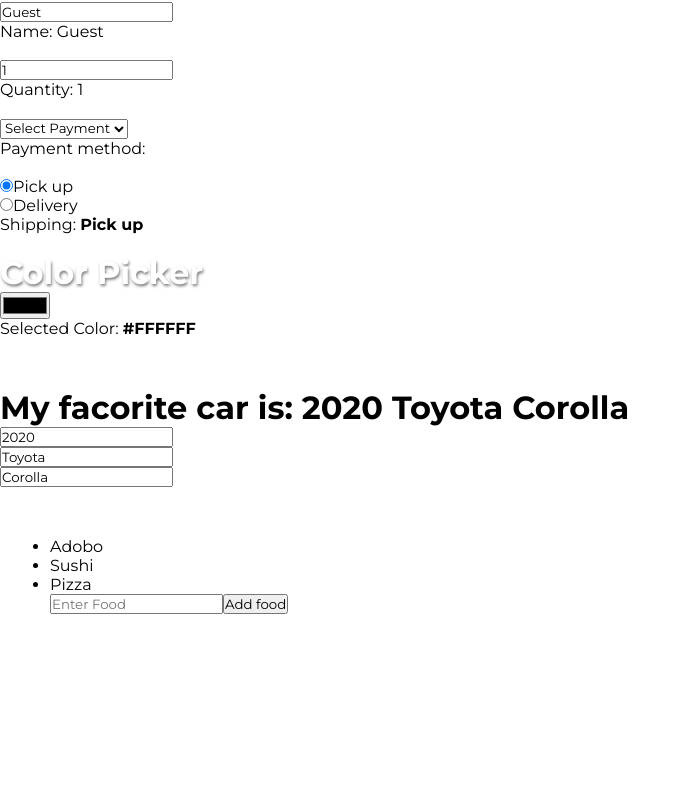
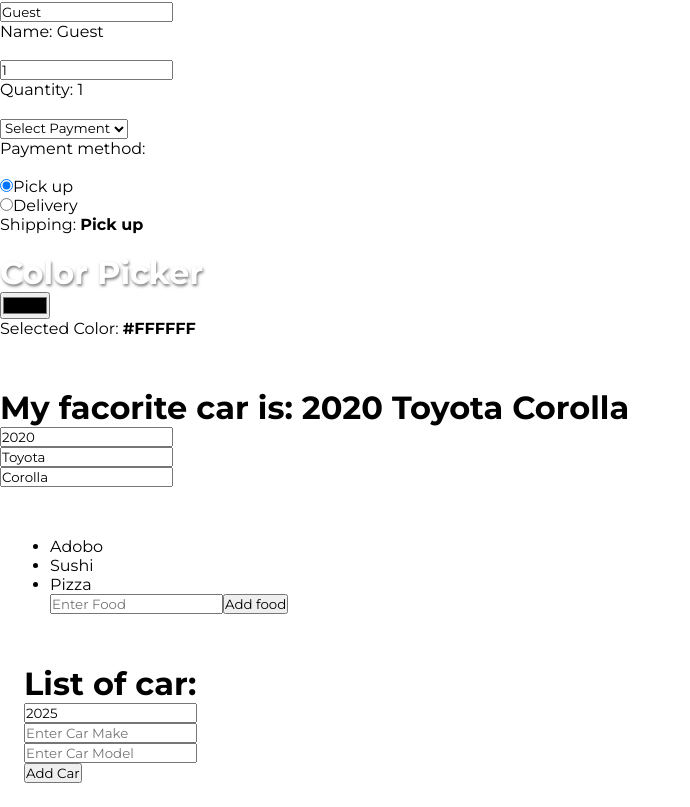
Before and after one commit to peterGwapo29/React, a React (Vite) app in the folder my-react-app/: page / in a window 1280 px wide. Shown: the part 259-1066 px from the top of the page, without its empty margins (0-690 px from the left). Before the commit the page ends 923 px from the top, so only its background shows below. Built offline with nearby package versions, Linux system fonts and the light colour scheme.

Commit message:
update array objects in state

```diff
--- a/my-react-app/src/App.jsx
+++ b/my-react-app/src/App.jsx
@@ -5,6 +5,7 @@
 import ColorPicker from './ColorPicker.jsx'
 import MyComponent from './MyComponent.jsx'
 import Food from './Food.jsx'
+import Car from './Car.jsx'
 
 
 function App() {
@@ -18,6 +19,7 @@
     <ColorPicker/>
     <MyComponent/>
     <Food/>
+    <Car/>
 
 
     </>
--- /dev/null
+++ b/my-react-app/src/Car.jsx
@@ -0,0 +1,53 @@
+import React, { useState } from 'react';
+
+function Cars() {
+    const [cars, setCar] = useState([]);
+    const [carYear, setYear] = useState(new Date().getFullYear());
+    const [carMake, setMake] = useState("");
+    const [carModel, setModel] = useState("");
+
+    function handleRemove(index) {
+        setCar(c => c.filter((dlt, i) => i !== index));
+    }
+
+    function handleAddCar() {
+        const newCar = {year: carYear,
+                        make: carMake,
+                        model: carModel};
+
+        setCar(c => [...c, newCar]);
+        setYear(new Date().getFullYear());
+        setMake("");
+        setModel("");
+    }
+
+    function handleYear(event) {
+        setYear(event.target.value);
+    }
+
+    function handleMake(event) {
+        setMake(event.target.value);
+    }
+
+    function handleModel(event) {
+        setModel(event.target.value);
+    }
+
+
+    return (
+        <div className="car-div">
+            <h1>List of car:</h1>
+
+            <ul>
+                { cars.map((car, i) => <li key={i} onClick={ () => handleRemove(i) }> {car.year} {car.make} {car.model} </li> )}
+            </ul>
+
+            <input type="number" value={carYear} onChange={handleYear} placeholder='Enter year'/><br />
+            <input type="text" value={carMake} onChange={handleMake} placeholder='Enter Car Make' /><br />
+            <input type="text" value={carModel} onChange={handleModel} placeholder='Enter Car Model'/><br />
+            <button onClick={handleAddCar}>Add Car</button>
+        </div>
+    );
+}
+
+export default Cars
--- a/my-react-app/src/index.css
+++ b/my-react-app/src/index.css
@@ -119,3 +119,6 @@
   margin-top: 50px;
   margin-left: 50px;
 }
+.car-div{
+  margin: 24px;
+}
```
